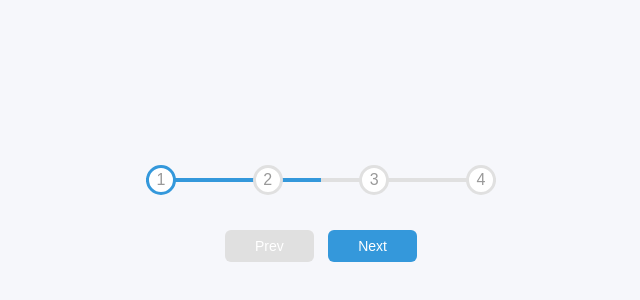
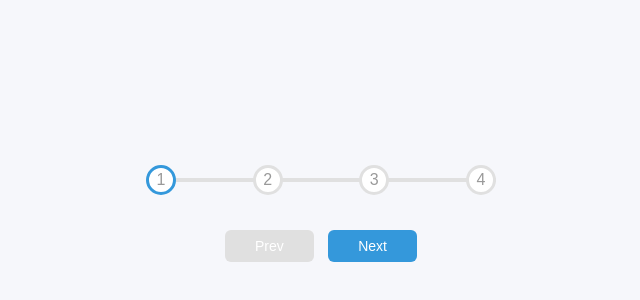
Before and after one commit to v24dao/50-Projects-in-50-days-boiler-plate, a plain HTML site: page index.html in a window 1280 px wide. Shown: the part 184-484 px from the top of the page, without its empty margins (319-959 px from the left). Drawn offline with Linux system fonts and the light colour scheme; a web font is replaced by a local one.

Commit message:
Change default progress bar width to 0%

```diff
--- a/style.css
+++ b/style.css
@@ -55,7 +55,7 @@ body {
   left: 0;
   transform: translateY(-50%);
   height: 4px;
-  width: 50%;
+  width: 0%;
   z-index: -1;
   transition: 0.4s ease;
 }
```
